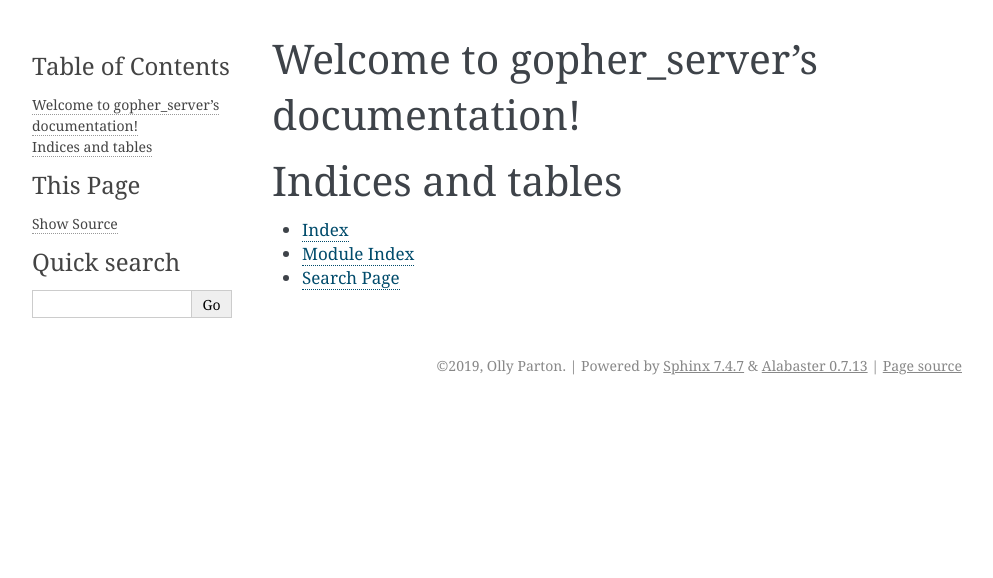
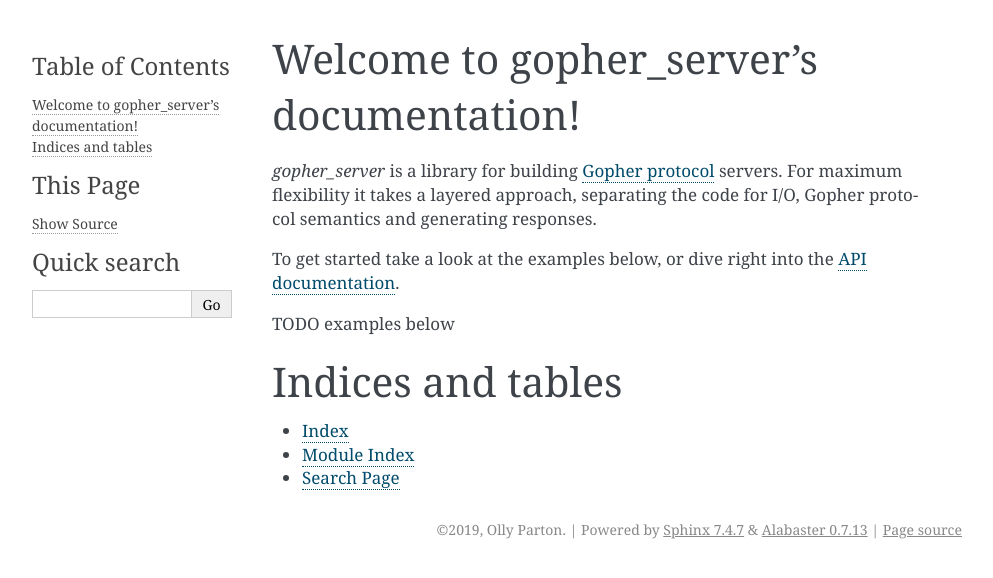
Before and after one commit to tehdragonfly/gopher_server, a Sphinx documentation site: the page built from docs/index.rst, in a window 1280 px wide. Shown: the top 578 px of the page, without its empty margins (148-1141 px from the left). Built offline with Sphinx 7.4.7, drawn with Linux system fonts in a browser that asks for light colours.

Commit message:
Start writing front page.

```diff
--- a/docs/index.rst
+++ b/docs/index.rst
@@ -1,16 +1,20 @@
-.. gopher_server documentation master file, created by
-   sphinx-quickstart on Sat Sep 28 23:42:08 2019.
-   You can adapt this file completely to your liking, but it should at least
-   contain the root `toctree` directive.
-
 Welcome to gopher_server's documentation!
 =========================================
-
 .. toctree::
+   :hidden:
    :maxdepth: 2
    :caption: Contents:
 
+   api
 
+`gopher_server` is a library for building `Gopher protocol <https://en.wikipedia.org/wiki/Gopher_(protocol)>`_
+servers. For maximum flexibility it takes a layered approach, separating the
+code for I/O, Gopher protocol semantics and generating responses.
+
+To get started take a look at the examples below, or dive right into the
+:doc:`API documentation <api>`.
+
+TODO examples below
 
 Indices and tables
 ==================
```
